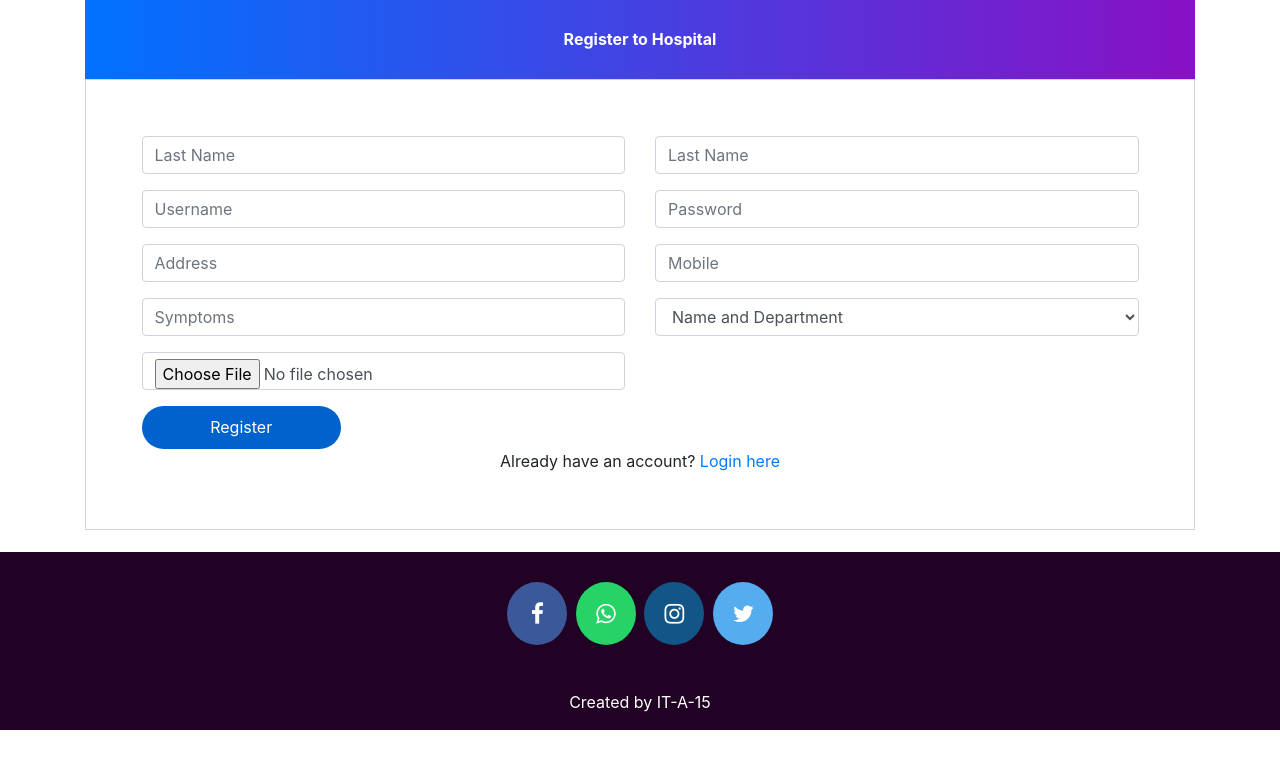
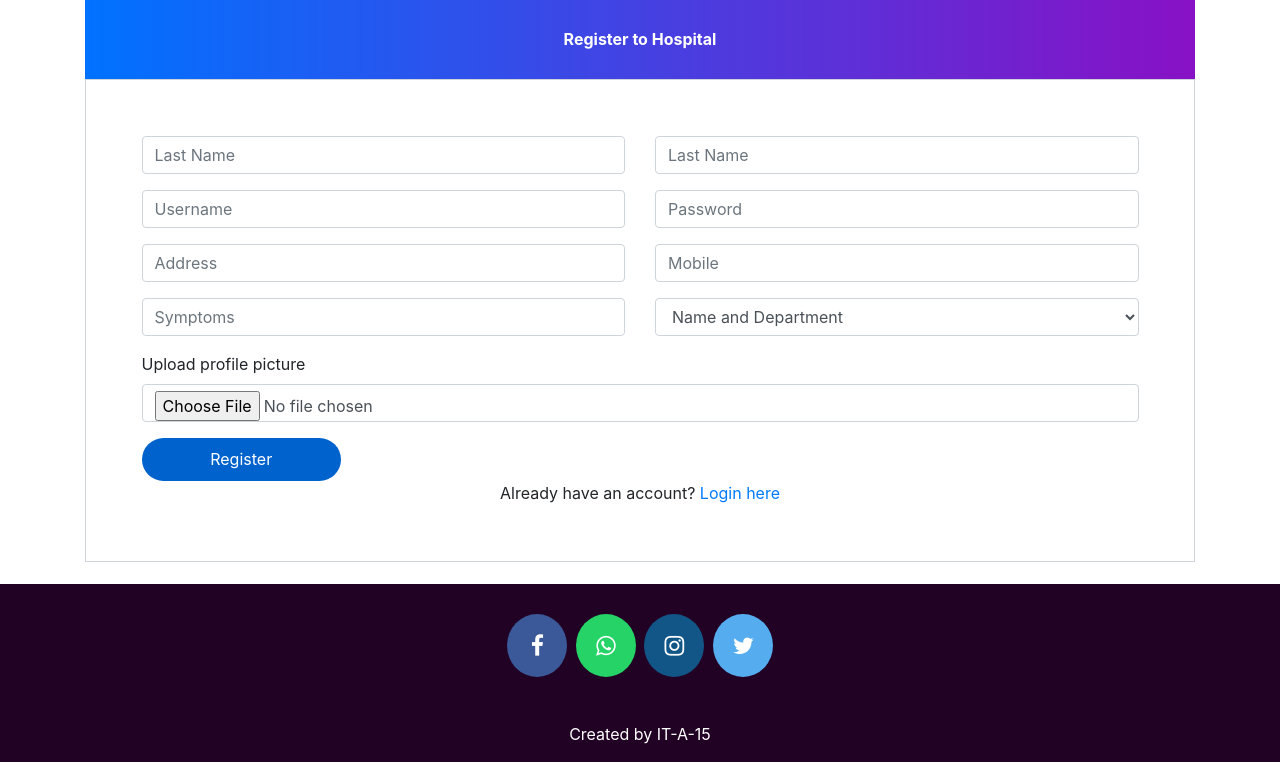
Before and after one commit to Tejasgambhir/Hospital-Management-System, a Django app: page /patientsignup in a window 1280 px wide. Shown: the part 97-859 px from the top of the page. Before the commit the page ends 827 px from the top, so only its background shows below. Run offline with Django 3.2, Linux system fonts and the light colour scheme; data that the repository does not hold is empty; some libraries are stand-ins or nearby versions.

Commit message:
add profile pic label in signups

```diff
--- a/hospital/forms.py
+++ b/hospital/forms.py
@@ -15,6 +15,7 @@ class AdminSigupForm(forms.ModelForm):
 
 
 #for Doctor related form
+
 class DoctorUserForm(forms.ModelForm):
     class Meta:
         model=User
--- a/templates/hospital/doctorsignup.html
+++ b/templates/hospital/doctorsignup.html
@@ -100,11 +100,8 @@
                 {% render_field doctorForm.mobile required="required" class="form-control" pattern="[0-9]{10}" title="Please enter a 10-digit mobile number" placeholder="Mobile" %}
               </div>
               <div class="form-group">
-                {% render_field doctorForm.Education required="required" class="form-control" pattern="[0-9]{10}" title="Please enter a 10-digit mobile number" placeholder="Education" %}
+                {% render_field doctorForm.Education required="required" class="form-control" placeholder="Education" %}
               </div>
-
-
-
             </div>
           </div>
           <label for="formFile" class="form-label">Upload profile picture</label>
--- a/templates/hospital/patientsignup.html
+++ b/templates/hospital/patientsignup.html
@@ -90,9 +90,8 @@
               <div class="form-group">
                 {% render_field patientForm.symptoms class="form-control" placeholder="Symptoms" %}
               </div>
-              <div class="form-group">
-                {% render_field patientForm.profile_pic required="required" class="form-control" placeholder="Profile Picture" %}
-              </div>
+
+
             </div>
             <div class="col-md-6">
               <div class="form-group">
@@ -107,8 +106,15 @@
               <div class="form-group">
                 {% render_field patientForm.assignedDoctorId class="form-control" placeholder="Doctor" %}
               </div>
+              <div class="form-group">
+                {% render_field doctorForm.profile_pic required="required" class="form-control fileInput" placeholder="profile pic" %}
+              </div>
 
             </div>
+          </div>
+          <label for="formFile" class="form-label">Upload profile picture</label>
+          <div class="form-group">
+            {% render_field patientForm.profile_pic required="required" class="form-control" placeholder="Profile Picture" %}
           </div>
           <button type="submit" class="btnSubmit">Register</button>
           <div class="text-center">Already have an account? <a href="patientlogin">Login here</a></div>
```
Also changed, not shown: hospital/migrations/0020_remove_patient_assigneddoctorid_appointment_time_and_more.py (added).
